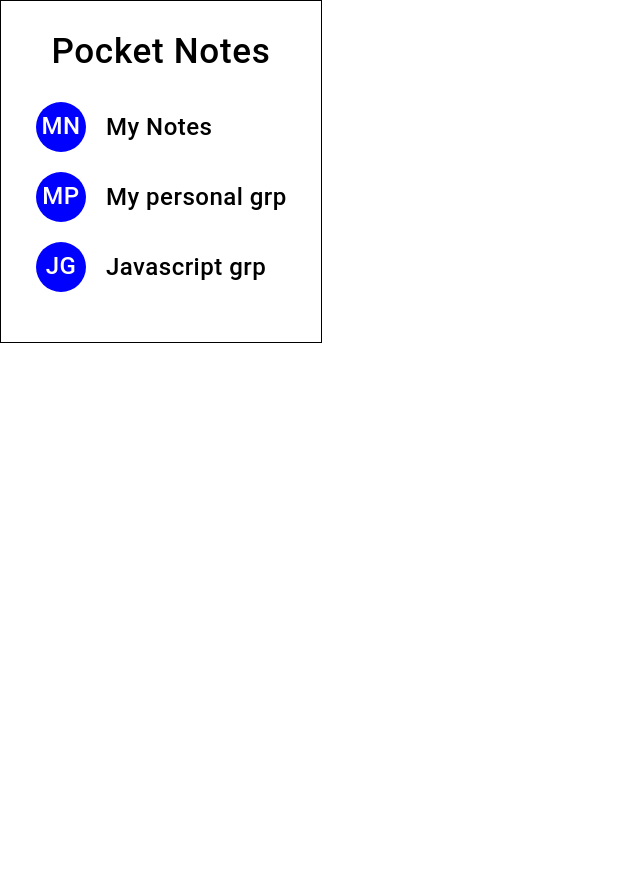
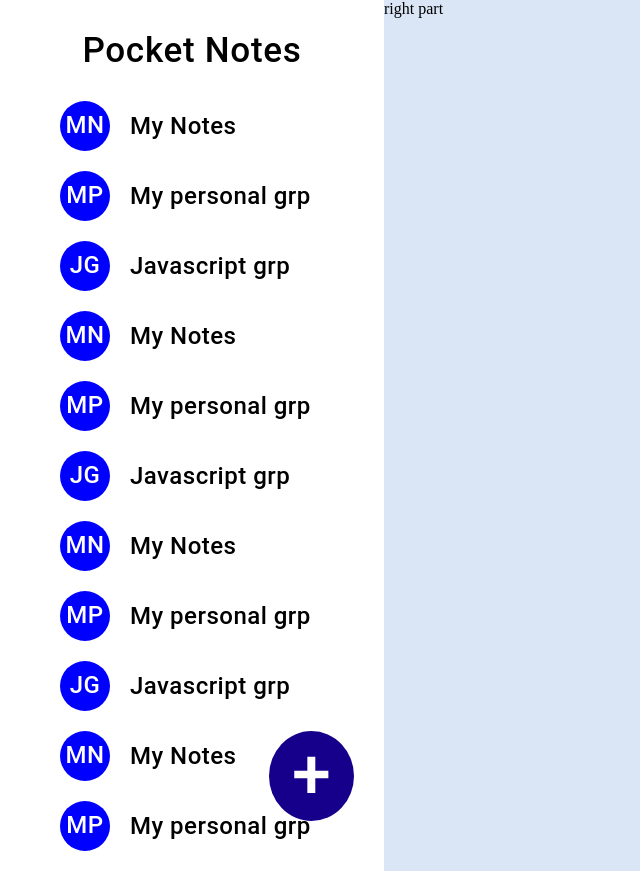
Before and after one commit to kalanig23/Pocket-Notes, a React (Vite) app: page / in a window 1280 px wide. Shown: the whole page, without its empty margins (0-640 px from the left). Before the commit the page ends 800 px from the top, so only its background shows below. Built offline with nearby package versions, Linux system fonts and the light colour scheme.

Commit message:
design develop the functionality of create group

```diff
--- a/src/component/LeftPart/leftPart.jsx
+++ b/src/component/LeftPart/leftPart.jsx
@@ -1,10 +1,12 @@
 import React from 'react';
 import styles from './leftPart.module.css';
+import GroupButton from '../groupBtn/groupBtn';
 
-const LeftPart = ({groupList}) => {
+const LeftPart = ({groupList, handleModelOpen}) => {
     return (
         <>
             <h3 className={styles.projectTitle}>Pocket Notes</h3>
+            <div className={styles.btnCard}>
                 <div className={styles.notesCard}>
                     {groupList.map((item, index) => (
                         <div key={index} className={styles.pocketContainer}>
@@ -13,6 +15,8 @@ const LeftPart = ({groupList}) => {
                         </div>
                     ))}
                 </div>
+                <GroupButton handleModelOpen={handleModelOpen} handleModelOpens={handleModelOpen}/>
+            </div>
         </>
     )
 }
--- a/src/component/LeftPart/leftPart.module.css
+++ b/src/component/LeftPart/leftPart.module.css
@@ -8,13 +8,13 @@
     color: black;
     justify-content: center;
     display: flex;
-    margin-top: 30px;
+    padding-top: 30px;
 }
 
 .pocketContainer {
     display: flex;
     margin-bottom: 20px;
-    margin-left: 35px;
+    margin-left: 60px;
 }
 
 .itemShortTitle {
@@ -46,3 +46,9 @@
 .notesCard {
     padding: 30px 0;
 }
+
+.btnCard {
+    height: 100vh;
+    overflow-y: scroll;
+    scrollbar-color: white;
+}
--- a/src/component/groupBtn/groupBtn.jsx
+++ b/src/component/groupBtn/groupBtn.jsx
@@ -2,10 +2,10 @@ import React from 'react';
 import styles from './groupBtn.module.css';
 import plusIcon from '../../assets/plus.svg';
 
-const GroupButton = () => {
+const GroupButton = ({handleModelOpens}) => {
     return (
         <>
-            <button className={styles.groupBtn}>
+            <button className={styles.groupBtn} onClick={handleModelOpens}>
                 <img src={plusIcon}/>
             </button>
         </>
--- a/src/component/groupBtn/groupBtn.module.css
+++ b/src/component/groupBtn/groupBtn.module.css
@@ -4,4 +4,9 @@
     border: #16008B;
     padding: 25px;
     border-radius: 50%;
+    position: absolute;
+    bottom: 0;
+    left: 70%;
+    margin-bottom: 50px;
+    cursor: pointer;
 }
--- /dev/null
+++ b/src/component/model/model.jsx
@@ -0,0 +1,41 @@
+import React, { useState } from 'react';
+import styles from './model.module.css';
+
+const Model = ({handleModelClose,colorCode, groupValue, handleGroupNameChange, handleSubmitCreateGroup, handleSelectColor}) => {
+    return (
+        <div id="myModal" className={styles.modal}>
+        <div className={styles.modalContent}>
+            <span className={styles.close} onClick={handleModelClose}>&times;</span>
+            <p>Create New group</p>
+            <form>
+                <div>
+                    <label>Group Name</label>
+                    <input
+                        type='text'
+                        name='group_name'
+                        value={groupValue.groupName}
+                        placeholder='Enter group name'
+                        onChange={(e)=>{handleGroupNameChange(e)}}
+                    />
+                </div>
+                <div>
+                    <label>Choose colour</label>
+                    {colorCode.map((colorCodeValue, index)=>(
+                        <button
+                            key={index}
+                            style={{backgroundColor: colorCodeValue, border: colorCodeValue, color: colorCodeValue}}
+                            className={styles.groupColor}
+                            value={colorCodeValue}
+                            name='choose_colour'
+                            onClick={(e)=>handleSelectColor(e)}
+                        ></button>
+                    ))}
+                </div>
+                <button className={styles.createGroupBtn} onClick={(event)=>handleSubmitCreateGroup(event)}>Create</button>
+            </form>
+        </div>
+        </div>
+    )
+}
+
+export default Model;
--- /dev/null
+++ b/src/component/model/model.module.css
@@ -0,0 +1,66 @@
+/* The Modal (background) */
+.modal {
+    /* display: none; Hidden by default */
+    position: fixed; /* Stay in place */
+    z-index: 1; /* Sit on top */
+    left: 0;
+    top: 0;
+    width: 100%; /* Full width */
+    height: 100%; /* Full height */
+    background-color: rgb(0,0,0); /* Fallback color */
+    background-color: rgba(0,0,0,0.4); /* Black w/ opacity */
+  }
+
+  /* Modal Content/Box */
+  .modalContent {
+    background-color: #fefefe;
+    margin: 15% auto; /* 15% from the top and centered */
+    padding: 20px;
+    border: 1px solid #888;
+    height: 150px;
+    width: 500px;
+  }
+
+  form {
+    display: flex;
+    flex-direction: column;
+  }
+  /* The Close Button */
+  .close {
+    color: #aaa;
+    float: right;
+    font-size: 28px;
+    font-weight: bold;
+  }
+
+  .close:hover,
+  .close:focus {
+    color: black;
+    text-decoration: none;
+    cursor: pointer;
+  }
+
+  .groupColor {
+    height: 20px;
+    width: 20px;
+    border-radius: 50%;
+    margin-left: 10px;
+    cursor: pointer;
+    outline: none;
+    caret-color: transparent;
+  }
+
+  .createGroupBtn {
+    width: 154px;
+    height: 38px;
+    border-radius: 11px;
+    border: #001F8B;
+    background-color: #001F8B;
+    cursor: pointer;
+    font-family: 'Roboto';
+    font-size: 20px;
+    font-weight: 400;
+    line-height: 32.04px;
+    letter-spacing: 0.035em;
+    color: white;
+  }
--- /dev/null
+++ b/src/component/rightPart/rightPart.jsx
@@ -0,0 +1,9 @@
+import React from 'react';
+
+const RightPart = () => {
+    return (
+        <>right part</>
+    )
+}
+
+export default RightPart;
--- a/src/pages/mainPage.jsx
+++ b/src/pages/mainPage.jsx
@@ -1,8 +1,70 @@
-import React from 'react';
+import React, { useEffect, useState }  from 'react';
 import LeftPart from '../component/LeftPart/leftPart';
 import styles from './mainPage.module.css';
+import RightPart from '../component/rightPart/rightPart';
+import Model from '../component/model/model';
 
 const groupList = [
+    {
+        id:1,
+        shortTitleIcon: 'MN',
+        title: 'My Notes'
+    },
+    {
+        id:2,
+        shortTitleIcon: 'MP',
+        title: 'My personal grp'
+    },
+    {
+        id:3,
+        shortTitleIcon: 'JG',
+        title: 'Javascript grp'
+    },
+    {
+        id:1,
+        shortTitleIcon: 'MN',
+        title: 'My Notes'
+    },
+    {
+        id:2,
+        shortTitleIcon: 'MP',
+        title: 'My personal grp'
+    },
+    {
+        id:3,
+        shortTitleIcon: 'JG',
+        title: 'Javascript grp'
+    },
+    {
+        id:1,
+        shortTitleIcon: 'MN',
+        title: 'My Notes'
+    },
+    {
+        id:2,
+        shortTitleIcon: 'MP',
+        title: 'My personal grp'
+    },
+    {
+        id:3,
+        shortTitleIcon: 'JG',
+        title: 'Javascript grp'
+    },
+    {
+        id:1,
+        shortTitleIcon: 'MN',
+        title: 'My Notes'
+    },
+    {
+        id:2,
+        shortTitleIcon: 'MP',
+        title: 'My personal grp'
+    },
+    {
+        id:3,
+        shortTitleIcon: 'JG',
+        title: 'Javascript grp'
+    },
     {
         id:1,
         shortTitleIcon: 'MN',
@@ -21,11 +83,55 @@ const groupList = [
 ];
 
 const MainPage = () => {
+    const [modalOpenCloseFlag, setModalOpenCloseFlag] = useState(false);
+    const colorCode = ['#B38BFA', '#FF79F2', '#43E6FC', '#F19576', '#0047FF', '#6691FF'];
+    const [groupValue, setGroupValue] = useState({groupName:'', selectedColorValue: ''});
+    const [groupListValue, setGroupListValue] = useState([]);
+
+    useEffect(()=>{
+        localStorage.setItem('data', JSON.stringify(groupListValue));
+    },[groupListValue])
+
+    const handleModelOpen =() =>{
+        setModalOpenCloseFlag(true);
+    }
+
+    const handleModelClose = () => {
+        setModalOpenCloseFlag(false);
+    }
+
+    const handleGroupNameChange = (e) => {
+        setGroupValue({...groupValue, groupName: e.target.value});
+    }
+
+    const handleSelectColor = (e) => {
+        e.preventDefault();
+        setGroupValue({...groupValue, selectedColorValue: e.target.value});
+    }
+
+    const handleSubmitCreateGroup = (event) => {
+        event.preventDefault();
+        setGroupListValue((prev)=>[...prev,groupValue]);
+    }
+
     return (
-       <>
-            <div className={styles.leftPart}><LeftPart groupList = {groupList} /></div>
-            <div></div>
-       </>
+        <>
+            <div className={styles.mainPages}>
+                <div className={styles.leftPart}><LeftPart groupList = {groupList} handleModelOpen={handleModelOpen}/></div>
+                <div className={styles.rightPart}><RightPart /></div>
+            </div>
+            {modalOpenCloseFlag &&
+                <Model
+                    handleModelClose={handleModelClose}
+                    handleSubmitCreateGroup={handleSubmitCreateGroup}
+                    colorCode={colorCode}
+                    groupValue={groupValue}
+                    setGroupValue={setGroupValue}
+                    handleSelectColor={handleSelectColor}
+                    handleGroupNameChange={handleGroupNameChange}
+                />
+            }
+        </>
     )
 }
 
--- a/src/pages/mainPage.module.css
+++ b/src/pages/mainPage.module.css
@@ -1,4 +1,13 @@
 .leftPart {
-    border: 1px solid black;
-    width: 25%;
+    width: 30%;
+    position: relative;
 }
+
+.rightPart {
+    width: 70%;
+    background: #DAE5F5;
+}
+
+.mainPages {
+    display: flex;
+}
```
Also changed, not shown: src/component/rightPart/rightPart.module.css (added). Lines whose indentation alone changed are shown as unchanged.
